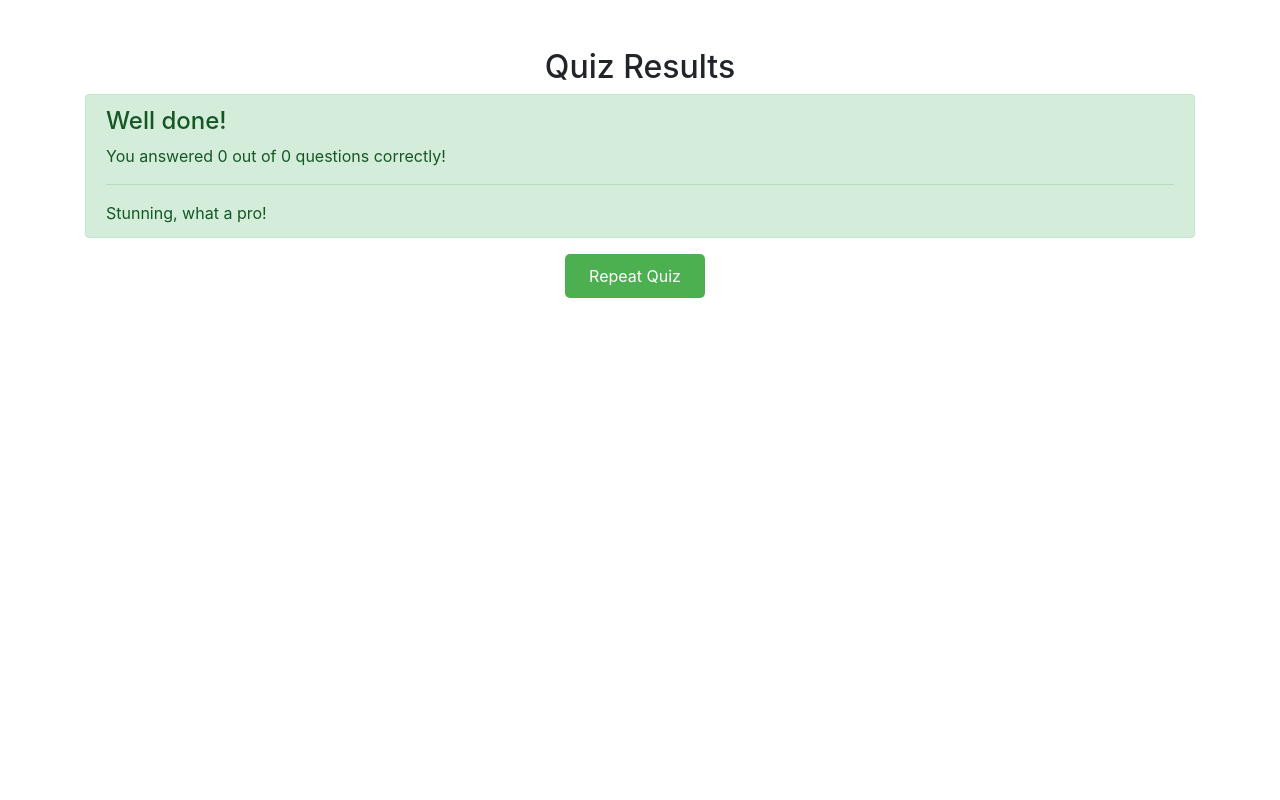
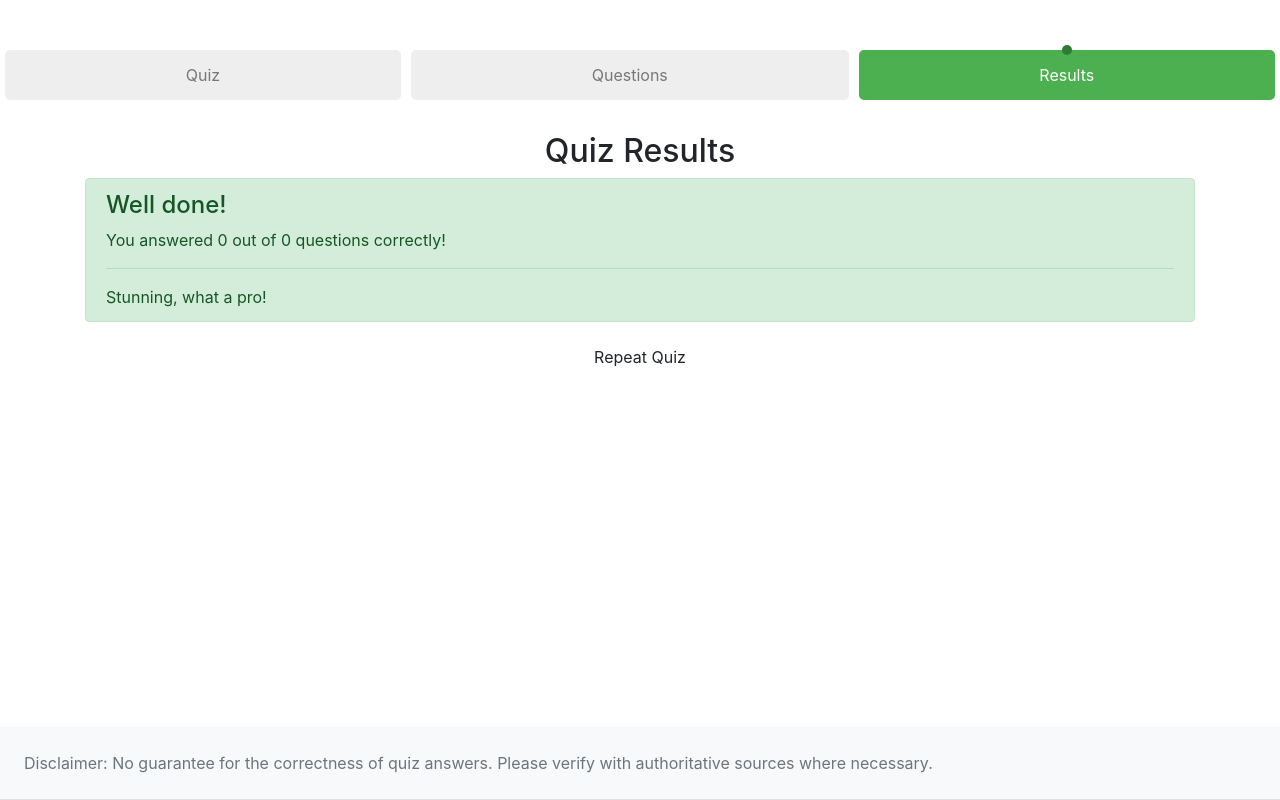
Before and after one commit to DavidUhlmann/designpatterngame, a Flask app: page /results in a window 1280 px wide. Run offline with Flask 3, Linux system fonts and the light colour scheme; some libraries are stand-ins or nearby versions.

Commit message:
second release

```diff
--- a/templates/results.html
+++ b/templates/results.html
@@ -1,33 +1,21 @@
 <!DOCTYPE html>
-<html lang="en">
+<html lang="en" style="height: 100%;">
 <head>
     <meta charset="UTF-8">
     <meta name="viewport" content="width=device-width, initial-scale=1.0">
     <title>Quiz Results</title>
     <link href="https://stackpath.bootstrapcdn.com/bootstrap/4.5.2/css/bootstrap.min.css" rel="stylesheet">
-    <style>
-        .btn-custom {
-            background-color: #4CAF50;
-            color: white;
-            padding: 10px 24px;
-            border: none;
-            border-radius: 5px;
-            cursor: pointer;
-            transition: background-color 0.3s ease;
-        }
+    <link href="styles.css" rel="stylesheet">
+</head>
+<body class="d-flex flex-column h-100">
+    <!-- Responsive Quiz Navigation -->
+    <ul class="quiz-nav">
+        <li>Quiz</li>
+        <li>Questions</li>
+        <li class="active">Results</li>
+    </ul>
 
-        .btn-custom:hover {
-            background-color: #45a049;
-        }
-
-        .btn-container {
-            display: inline-block;
-            margin-right: 10px;
-        }
-    </style>
-</head>
-<body>
-    <div class="container mt-5">
+    <div class="container mt-3 flex-grow-1">
         <h2 class="text-center">Quiz Results</h2>
         <div class="alert alert-success" role="alert">
             <h4 class="alert-heading">Well done!</h4>
@@ -65,7 +53,16 @@
         </div>
     </div>
 
+    <!-- Footer -->
+    <footer class="text-center text-lg-start bg-light text-muted mt-auto">
+        <section class="d-flex justify-content-center justify-content-lg-between p-4 border-bottom">
+            <div>
+                <span>Disclaimer: No guarantee for the correctness of quiz answers. Please verify with authoritative sources where necessary.</span>
+            </div>
+        </section>
+    </footer>
+    <!-- Footer -->
     <!-- Link to the external JavaScript file at the end of the body -->
-     <script src="{{ url_for('static', filename='script.js') }}"></script>
+    <script src="{{ url_for('static', filename='script.js') }}"></script>
 </body>
 </html>
--- /dev/null
+++ b/templates/styles.css
@@ -0,0 +1,64 @@
+/* styles.css */
+html, body {
+    height: 100%;
+    margin: 0;
+}
+body {
+    display: flex;
+    flex-direction: column;
+}
+.container {
+    flex: 1;
+}
+footer {
+    flex-shrink: 0;
+}
+
+/* Custom Navigation Styles */
+.quiz-nav {
+    display: flex;
+    justify-content: stretch; /* Stretch nav items to fill the container */
+    padding: 0;
+    margin-top: 50px; /* Add top margin */
+    width: 100%; /* Span the full width */
+    list-style: none; /* Remove bullet points from list */
+    box-sizing: border-box; /* Include padding and border in the width */
+}
+
+.quiz-nav li {
+    flex-grow: 1; /* Grow each item to fill the container */
+    height: 50px; /* Set the height of nav items */
+    background-color: #eee; /* Soft grey */
+    margin: 0 5px; /* Keep a small margin between items */
+    border-radius: 5px;
+    transition: background-color 0.3s;
+    text-align: center; /* Center text within each nav item */
+    display: flex;
+    align-items: center; /* Center the text vertically */
+    justify-content: center; /* Center the text horizontally */
+}
+.quiz-nav li.active {
+    background-color: #4CAF50; /* Soft green */
+    color: white;
+    position: relative;
+}
+.quiz-nav li.active::after {
+    content: '';
+    width: 10px;
+    height: 10px;
+    background-color: #2E7D32; /* Darker green */
+    position: absolute;
+    top: -5px;
+    left: 50%;
+    transform: translateX(-50%);
+    border-radius: 50%;
+}
+.quiz-nav li:not(.active) {
+    color: #777; /* Darker grey for text */
+}
+@media (max-width: 576px) {
+    .quiz-nav li {
+        padding: 10px;
+        font-size: 14px;
+    }
+}
```
Also changed, not shown: templates/home.html (+11 -0 lines), templates/question.html (+24 -5 lines), templates/quiz.html (+22 -4 lines).
